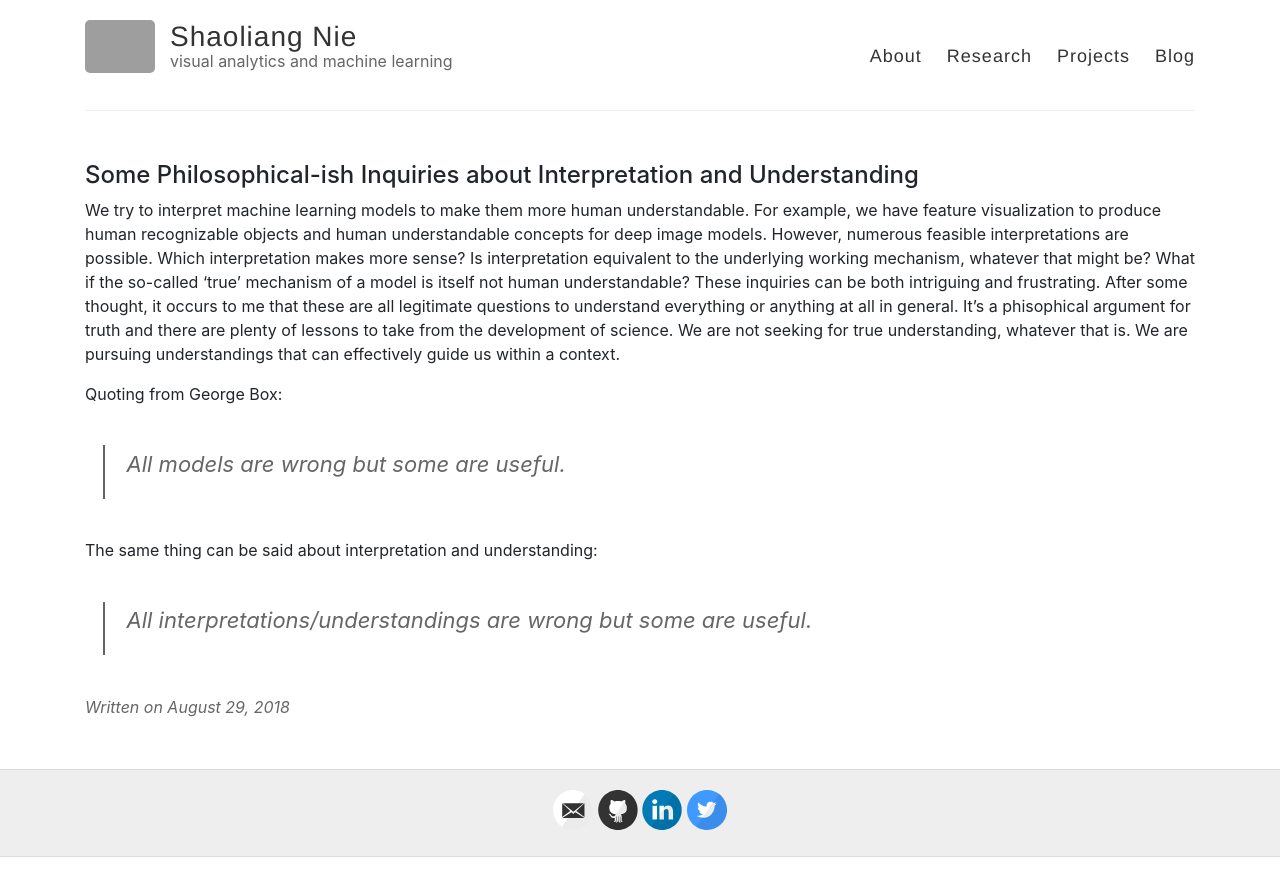
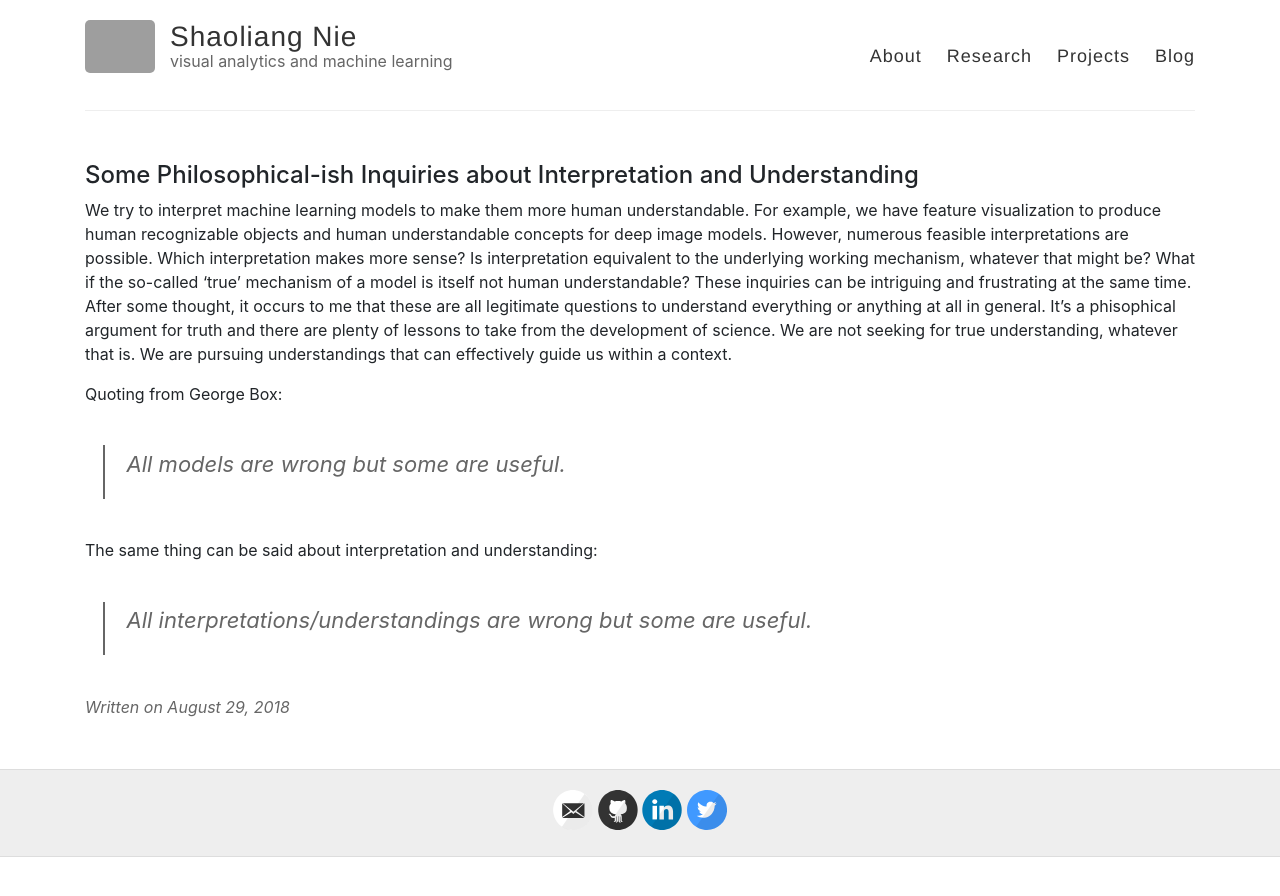
Before and after one commit to snie2012/snie_archived.github.io, a Jekyll site: the page built from blog/_posts/2018-08-29-philosophical-vis.md, in a window 1280 px wide. Shown: the top 896 px of the page. Built offline with Jekyll 4.4.1, drawn with Linux system fonts in a browser that asks for light colours; nearby versions of some CDN libraries; comment, search, counter and statistics services are not loaded; grey boxes are pictures that could not be loaded.

```diff
--- a/blog/_posts/2018-08-29-philosophical-vis.md
+++ b/blog/_posts/2018-08-29-philosophical-vis.md
@@ -3,7 +3,7 @@ layout: post
 title: Some Philosophical-ish Inquiries about Interpretation and Understanding
 ---
 
-We try to interpret machine learning models to make them more human understandable. For example, we have feature visualization to produce human recognizable objects and human understandable concepts for deep image models. However, numerous feasible interpretations are possible. Which interpretation makes more sense? Is interpretation equivalent to the underlying working mechanism, whatever that might be? What if the so-called 'true' mechanism of a model is itself not human understandable? These inquiries can be both intriguing and frustrating. After some thought, it occurs to me that these are all legitimate questions to understand everything or anything at all in general. It's a phisophical argument for truth and there are plenty of lessons to take from the development of science. We are not seeking for true understanding, whatever that is. We are pursuing understandings that can effectively guide us within a context.
+We try to interpret machine learning models to make them more human understandable. For example, we have feature visualization to produce human recognizable objects and human understandable concepts for deep image models. However, numerous feasible interpretations are possible. Which interpretation makes more sense? Is interpretation equivalent to the underlying working mechanism, whatever that might be? What if the so-called 'true' mechanism of a model is itself not human understandable? These inquiries can be intriguing and frustrating at the same time. After some thought, it occurs to me that these are all legitimate questions to understand everything or anything at all in general. It's a phisophical argument for truth and there are plenty of lessons to take from the development of science. We are not seeking for true understanding, whatever that is. We are pursuing understandings that can effectively guide us within a context.
 
 Quoting from George Box:
 > All models are wrong but some are useful.
```
Also changed, not shown: projects/_posts/2018-12-01-Chinese-translation-of-Remember.md (added, +9 -0 lines), 1 other file.
